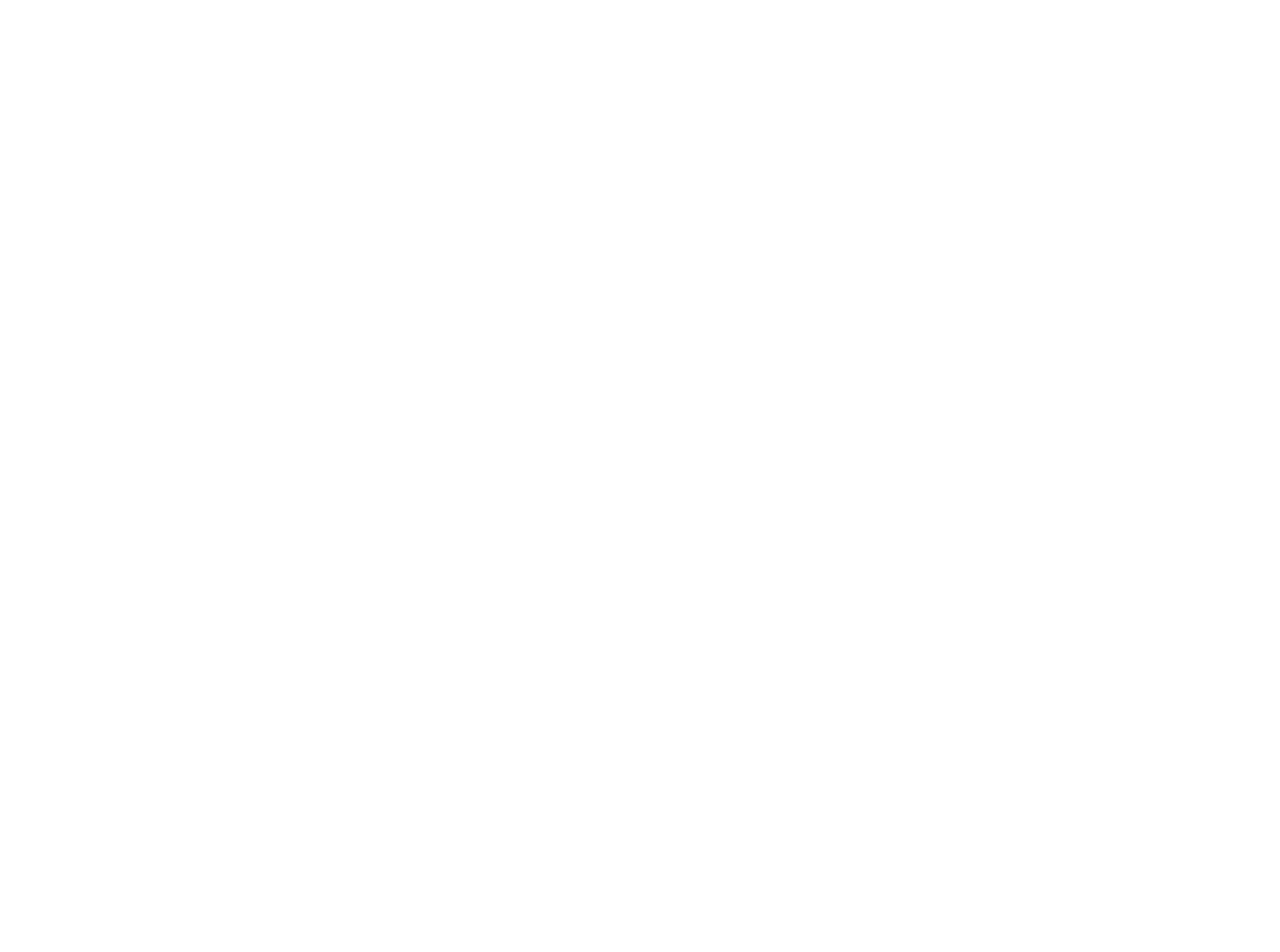
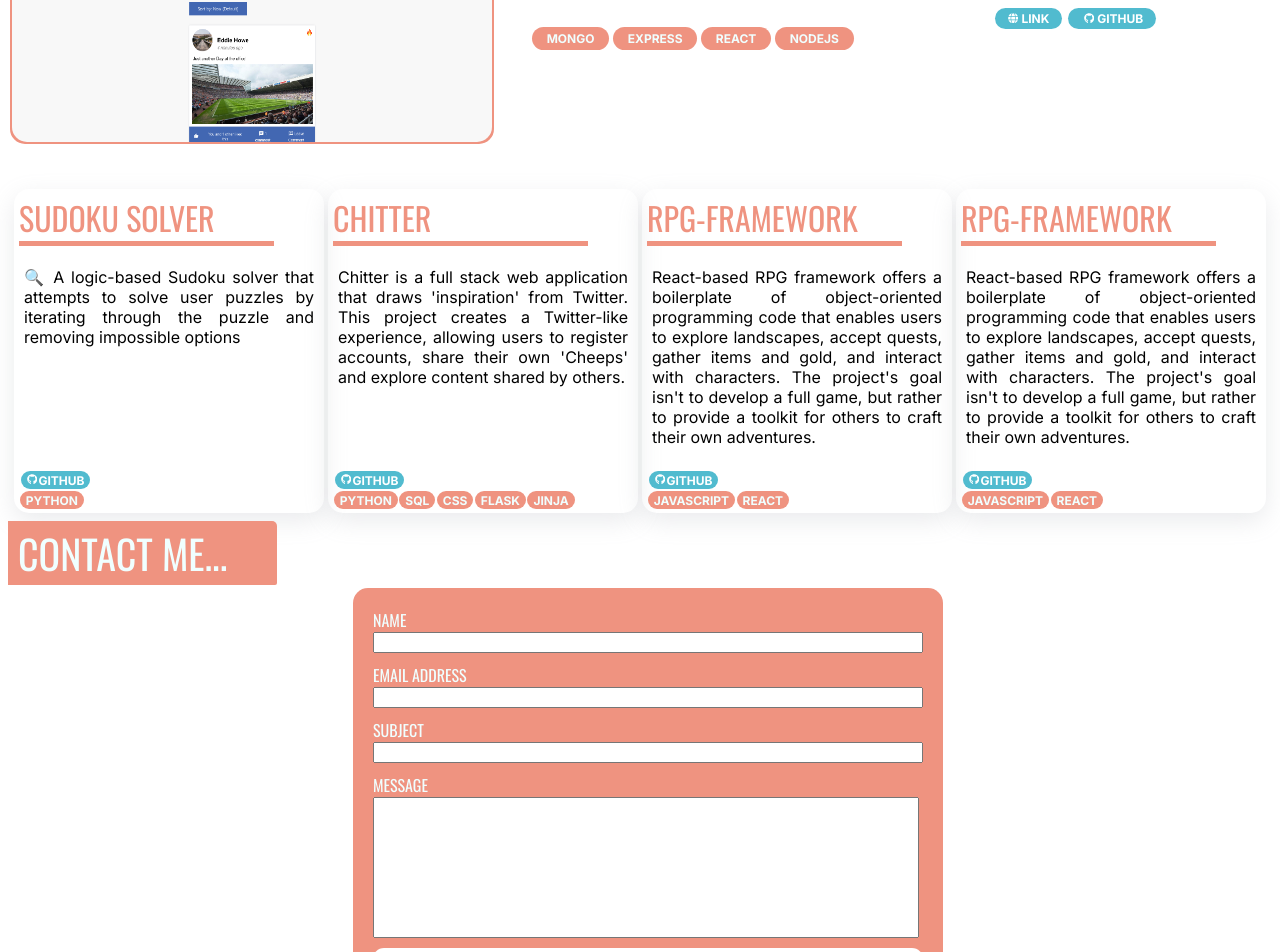
Before and after one commit to Fordcois/Portfolio, a Next.js app: page / in a window 1280 px wide. Shown: the part 1348-2300 px from the top of the page. Before the commit the page ends 800 px from the top, so only its background shows below. Built offline with nearby package versions, Linux system fonts and the light colour scheme.

Commit message:
Aligns Tech Stack for NonVisuals

```diff
--- a/src/app/globals.css
+++ b/src/app/globals.css
@@ -268,16 +268,19 @@
   min-width: 500px;
 }
 
-.SingleNonVisualProject{
+.SingleNonVisualProject {
+  display: flex;
+  flex-direction: column;
+  justify-content: space-between;
+  align-items: flex-start;
   padding: 5px;
   min-width: 300px;
   max-width: 300px;
-  /* border: 2px solid var(--Pink); */
-  border-radius: 15px 15px 15px 15px;
+  border-radius: 15px;
   margin-top: 25px;
   box-shadow: rgba(149, 157, 165, 0.2) 0px 8px 24px;
 }
 
 .NonVisualTechStack{
-  align-self: flex-end;
+  width: 100%;
 }
--- a/src/app/page.js
+++ b/src/app/page.js
@@ -9,6 +9,9 @@
   return (
     <>
     <HomePage />
+    <BrowserProjects />
+    <NonVisualProjects/>
+    <Contact/>
     </>
   );
 }
--- a/src/components/Contact.js
+++ b/src/components/Contact.js
@@ -11,11 +11,11 @@
 
 return (
 
-<div className="container" style={{backgroundColor:'green'}}>
+<div className="container">
 
     <span className="SectionHeaderBox-Pink">CONTACT ME...</span>
 
-    <div className='Content' style={{backgroundColor:'green'}}>
+    <div className='Content'>
 
         <form onSubmit={handleSubmit} className='ContactForm'>
 
--- a/src/components/SingleNonVisualProject.js
+++ b/src/components/SingleNonVisualProject.js
@@ -3,11 +3,11 @@
 const SingleNonVisualProject = ({name,description,tech,github,website}) => {
 return(
     <div className='SingleNonVisualProject'>
-
-        <span className="TitlePinkGradient" style={{fontSize: '2rem'}}>{name.toUpperCase()}</span><br/>
-        <div className="TitlePinkGradient-Underline"></div>
-
-        <p className="NoGraphic-Project-Description">{description}</p>
+        <div>
+            <span className="TitlePinkGradient" style={{fontSize: '2rem'}}>{name.toUpperCase()}</span><br/>
+            <div className="TitlePinkGradient-Underline"></div>
+            <p className="NoGraphic-Project-Description">{description}</p>
+        </div>
         <div className="NonVisualTechStack">
         {website ? (
                 <a href={website} style={{ textDecoration: "none", color: "inherit" }} >
```
